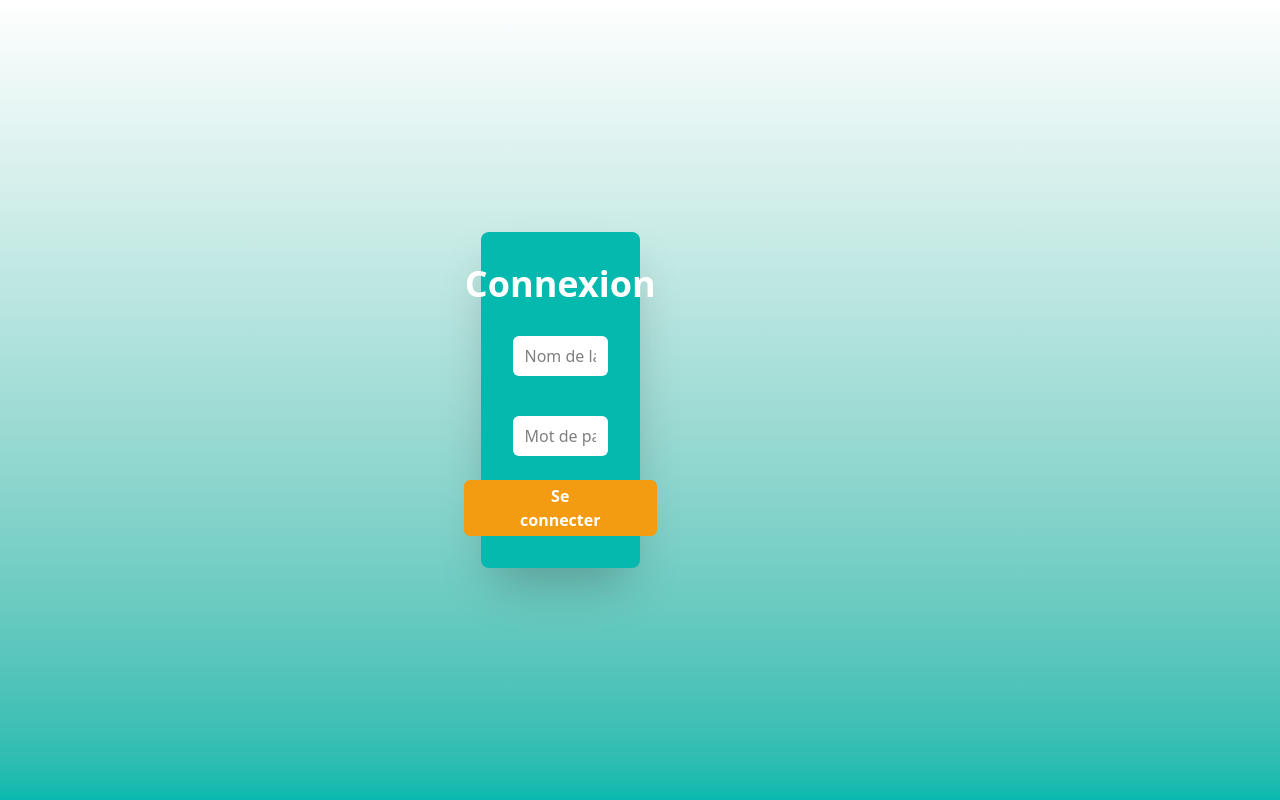
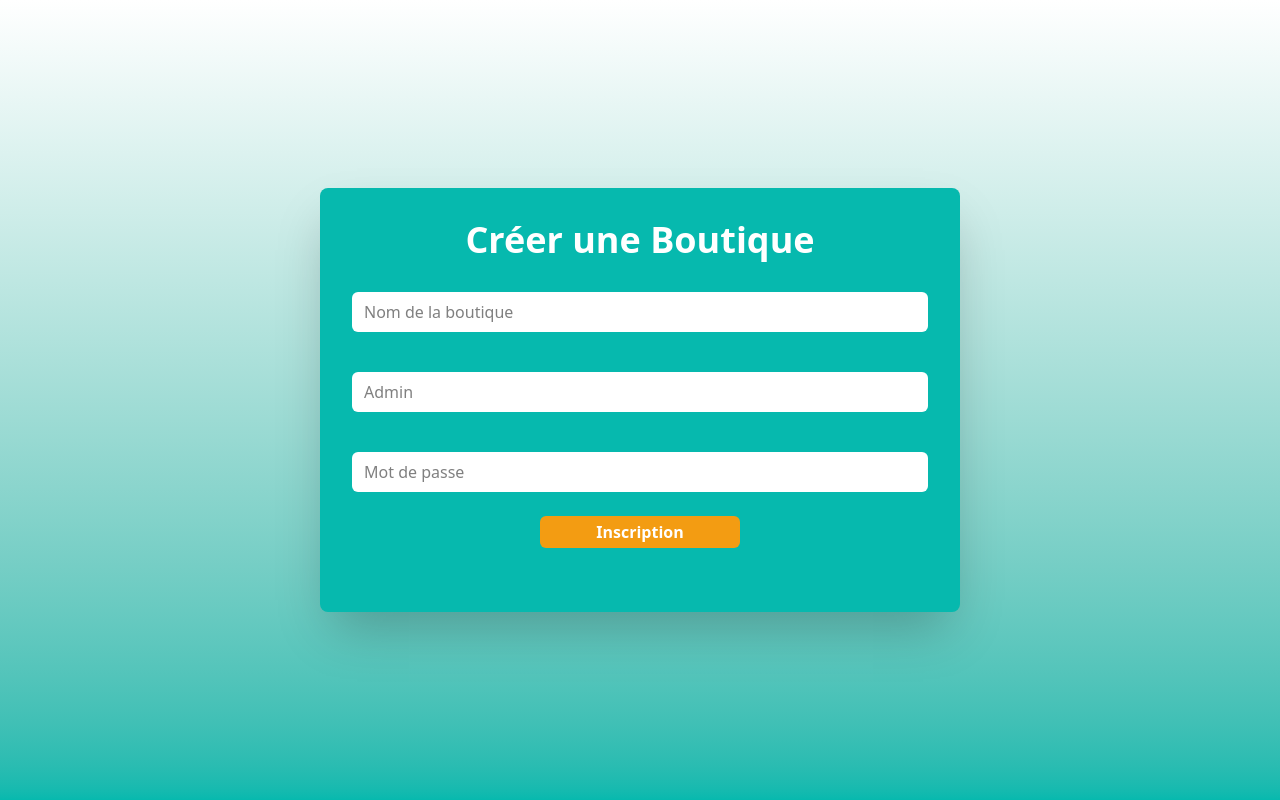
Before and after one commit to salimxfardeheb/location-costumes, a Next.js app: page /admin in a window 1280 px wide. Built offline with nearby package versions, Linux system fonts and the light colour scheme.

Commit message:
create admin page (create shop)

```diff
--- /dev/null
+++ b/app/actions/createShop.ts
@@ -0,0 +1,15 @@
+"use server"
+
+import bcrypt from "bcrypt";
+import prisma from "@/lib/prisma";
+
+export async function createShop (nom_boutique :string , admin: string, password:string){
+    const hashedPassword = await bcrypt.hash(password, 10);
+    await prisma.boutique.create({
+        data: {
+            nom_boutique,
+            admin,
+            password : hashedPassword
+        }
+    })
+}
--- a/app/admin/page.tsx
+++ b/app/admin/page.tsx
@@ -1,32 +1,67 @@
-import React from "react";
+"use client";
 
-const page = () => {
+import {  useState } from "react";
+import { createShop } from "../actions/createShop";
+
+export default function page() {
+  const [SHOP_NAME, SET_SHOP_NAME] = useState("");
+  const [ADMIN, SET_ADMIN] = useState("");
+  const [PASSWORD, SET_PASSWORD] = useState("");
+  const [showMessage, setShowMessage] = useState(false);
+  const [contentMessage, setContentMessage] = useState("");
+
+  const handleSubmit = async (e: React.FormEvent) => {
+    if(SHOP_NAME && ADMIN && PASSWORD) {
+        e.preventDefault();
+        await createShop(SHOP_NAME,ADMIN,PASSWORD)
+        setContentMessage("Boutique crée avec succées !")
+        SET_SHOP_NAME("")
+        SET_ADMIN("")
+        SET_PASSWORD("")
+    }
+  };
   return (
-    <div>
+    <>
       <div className="bg-[#06B9AE] p-8 md:p-x-14 flex flex-col items-center gap-y-8 rounded-lg shadow-2xl md:w-1/2">
-        <p className="text-4xl font-black text-white">Connexion</p>
-        <form className="space-y-6 flex flex-col items-center w-full">
+        <p className="text-4xl font-black text-white">Créer une Boutique</p>
+        <form className="space-y-6 flex flex-col items-center w-full" onSubmit={handleSubmit}>
           <div className="flex flex-col gap-10 w-full">
             <input
               type="text"
               placeholder="Nom de la boutique"
+              id="SHOP_NAME"
+              name="SHOP_NAME"
+              value={SHOP_NAME}
+              onChange={(e) => SET_SHOP_NAME(e.target.value)}
+              className="login"
+            />
+            <input
+              type="text"
+              placeholder="Admin"
+              id="ADMIN"
+              name="ADMIN"
+              value={ADMIN}
+              onChange={(e) => SET_ADMIN(e.target.value)}
               className="login"
             />
             <input
               type="password"
               placeholder="Mot de passe"
+              id="PASSWORD"
+              name="PASSWORD"
+              value={PASSWORD}
+              onChange={(e) => SET_PASSWORD(e.target.value)}
               className="login"
             />
           </div>
           <div>
             <button className="bg-[#F39C12] md:px-14 px-7 py-1 rounded-md text-white font-bold hover:opacity-90 cursor-pointer">
-              Se connecter
+              Inscription
             </button>
           </div>
         </form>
+        <span>{contentMessage}</span>
       </div>
-    </div>
+    </>
   );
-};
-
-export default page;
+}
--- a/package.json
+++ b/package.json
@@ -10,13 +10,16 @@
   },
   "dependencies": {
     "@prisma/client": "^6.13.0",
+    "bcrypt": "^6.0.0",
     "next": "15.4.6",
+    "next-auth": "^4.24.11",
     "react": "19.1.0",
     "react-dom": "19.1.0"
   },
   "devDependencies": {
     "@eslint/eslintrc": "^3",
     "@tailwindcss/postcss": "^4",
+    "@types/bcrypt": "^6.0.0",
     "@types/node": "^20",
     "@types/react": "^19",
     "@types/react-dom": "^19",
```
Also changed, not shown: 1 other file (tests, documents, lock files or other folders).
